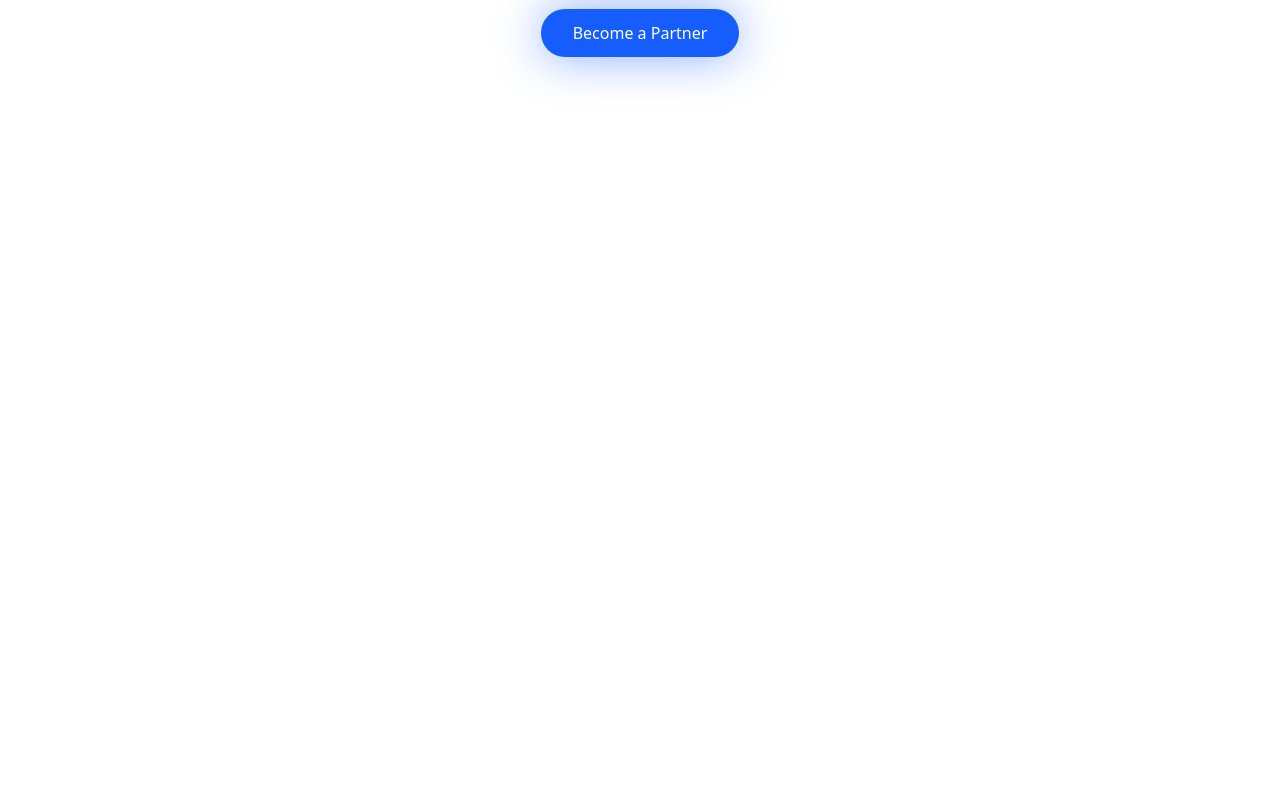
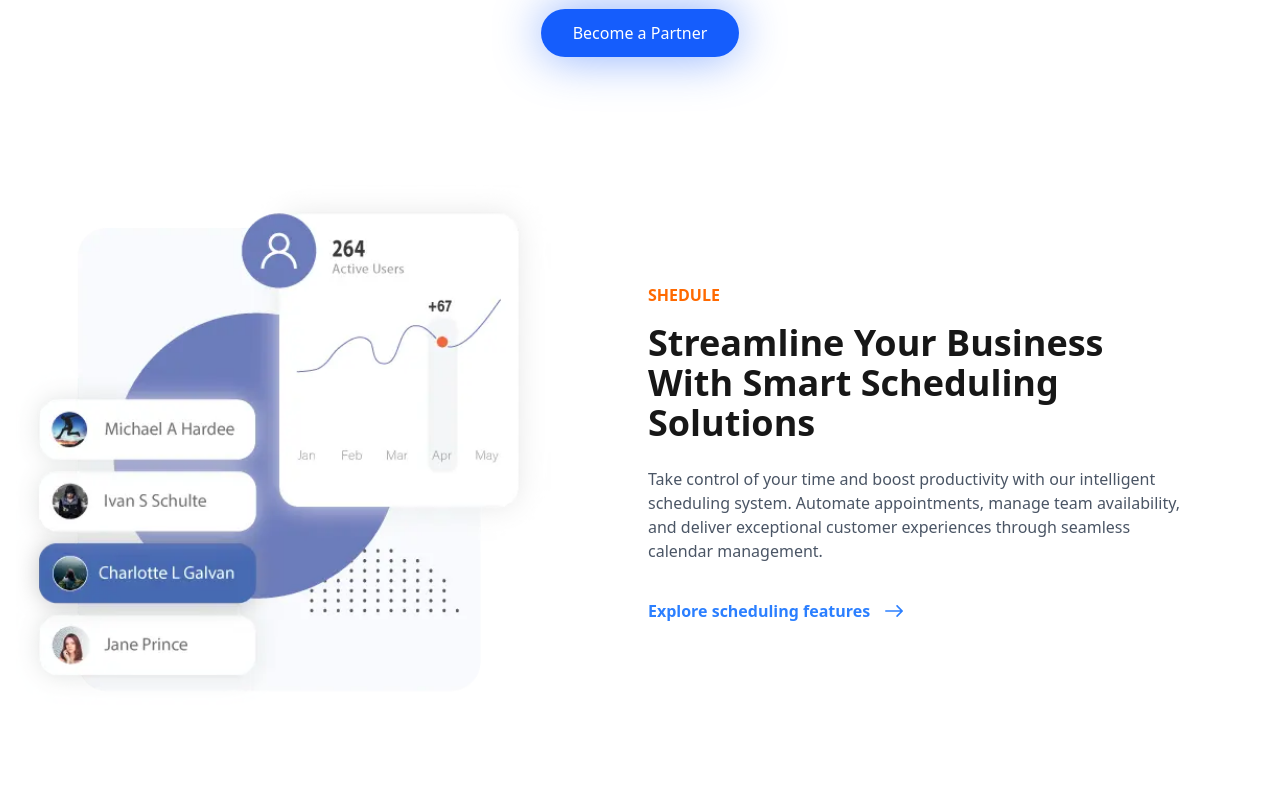
Before and after one commit to KirillPrushak/modern-react-project, a React (Vite) app: page / in a window 1280 px wide. Shown: the part 1840-2640 px from the top of the page. Before the commit the page ends 1961 px from the top, so only its background shows below. Built offline with nearby package versions, Linux system fonts and the light colour scheme.

Commit message:
add schedule section

```diff
--- a/src/App.jsx
+++ b/src/App.jsx
@@ -4,6 +4,8 @@ import Navbar from './components/Navbar';
 import CompanyLogo from './components/CompanyLogo';
 import PurposeSection from './components/PurposeSection';
 import FeaturesSections from './components/FeaturesSections';
+import ScheduleSection from './components/ScheduleSection';
+import MonitorSEction from './components/MonitorSEction';
 
 function App() {
   return (
@@ -18,6 +20,8 @@ function App() {
         <CompanyLogo />
         <PurposeSection />
         <FeaturesSections />
+        <ScheduleSection />
+        <MonitorSEction />
       </div>
     </main>
   );
--- /dev/null
+++ b/src/components/MonitorSection.jsx
@@ -0,0 +1,41 @@
+import monitorCardImg from '../assets/monitor-card.webp';
+import { IoIosArrowRoundForward } from 'react-icons/io';
+
+function MonitorSEction() {
+  return (
+    <section className="max-w-7xl mx-auto px-4 py-16 md:pe-24">
+      <div className="flex flex-col md:flex-row items-center justify-between gap-12 md:gap-24">
+        <div className="md:w-1/2 w-full">
+          <p className="text-green-500 font-semibold uppercase">monitor</p>
+          <h2 className="text-3xl md:text-4xl font-bold text-neutral-900 mt-4 mb-6 md:w-4/5">
+            Introducing best mobile <br /> casousels
+          </h2>
+          <p className="text-gray-600 mb-8">
+            Take control of your time and boost productivity with our
+            intelligent scheduling system. Automate appointments, manage team
+            availability, and deliver exceptional customer experiences through
+            seamless calendar management.
+          </p>
+          <a
+            href="#"
+            className="text-blue-500 font-semibold flex items-center gap-2 hover:gap-4 transition-all"
+          >
+            Explore scheduling features
+            <IoIosArrowRoundForward className="size-8" />
+          </a>
+        </div>
+
+        {/* right */}
+        <div className="md:w-1/2 w-full">
+          <img
+            src={monitorCardImg}
+            alt="scgedule image"
+            className="w-full h-auto"
+          />
+        </div>
+      </div>
+    </section>
+  );
+}
+
+export default MonitorSEction;
--- /dev/null
+++ b/src/components/ScheduleSection.jsx
@@ -0,0 +1,43 @@
+import sheduleImage from '../assets/stats.webp';
+import { IoIosArrowRoundForward } from 'react-icons/io';
+
+function ScheduleSection() {
+  return (
+    <section className="max-w-7xl mx-auto px-4 py-16 md:pe-24">
+      <div className="flex flex-col md:flex-row items-center justify-between gap-12 md:gap-24">
+        {/* left */}
+        <div className="md:w-1/2 w-full">
+          <img
+            src={sheduleImage}
+            alt="scgedule image"
+            className="w-full h-auto"
+          />
+        </div>
+
+        {/* right */}
+        <div className="md:w-1/2 w-full">
+          <p className="text-orange-500 font-semibold uppercase">shedule</p>
+          <h2 className="text-3xl md:text-4xl font-bold text-neutral-900 mt-4 mb-6">
+            Streamline Your Business <br />
+            With Smart Scheduling Solutions
+          </h2>
+          <p className="text-gray-600 mb-8">
+            Take control of your time and boost productivity with our
+            intelligent scheduling system. Automate appointments, manage team
+            availability, and deliver exceptional customer experiences through
+            seamless calendar management.
+          </p>
+          <a
+            href="#"
+            className="text-blue-500 font-semibold flex items-center gap-2 hover:gap-4 transition-all"
+          >
+            Explore scheduling features
+            <IoIosArrowRoundForward className="size-8" />
+          </a>
+        </div>
+      </div>
+    </section>
+  );
+}
+
+export default ScheduleSection;
```
